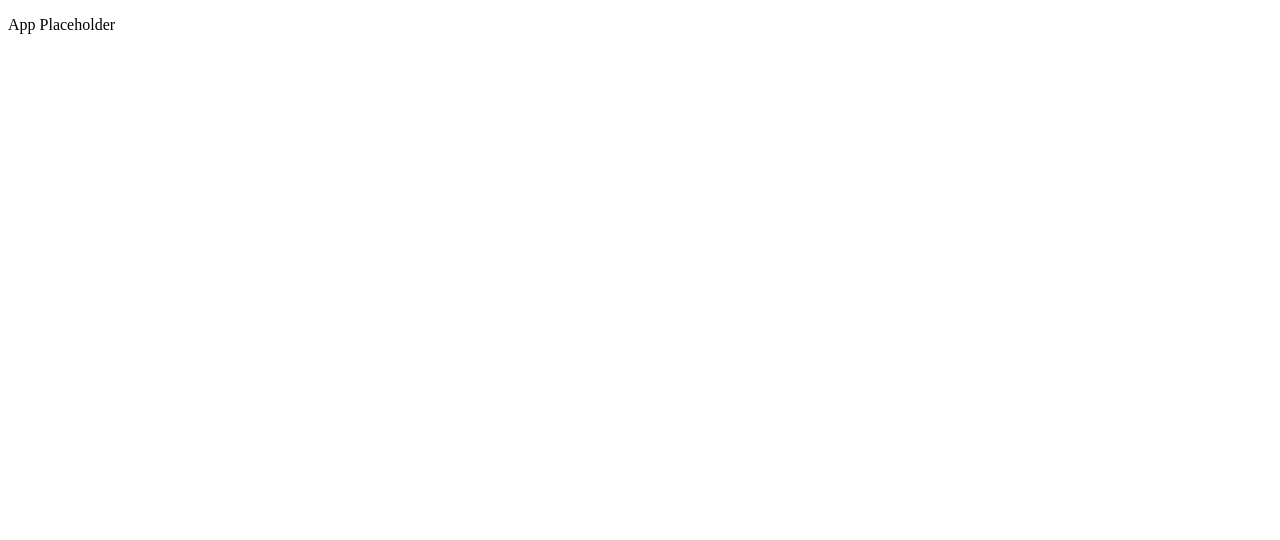
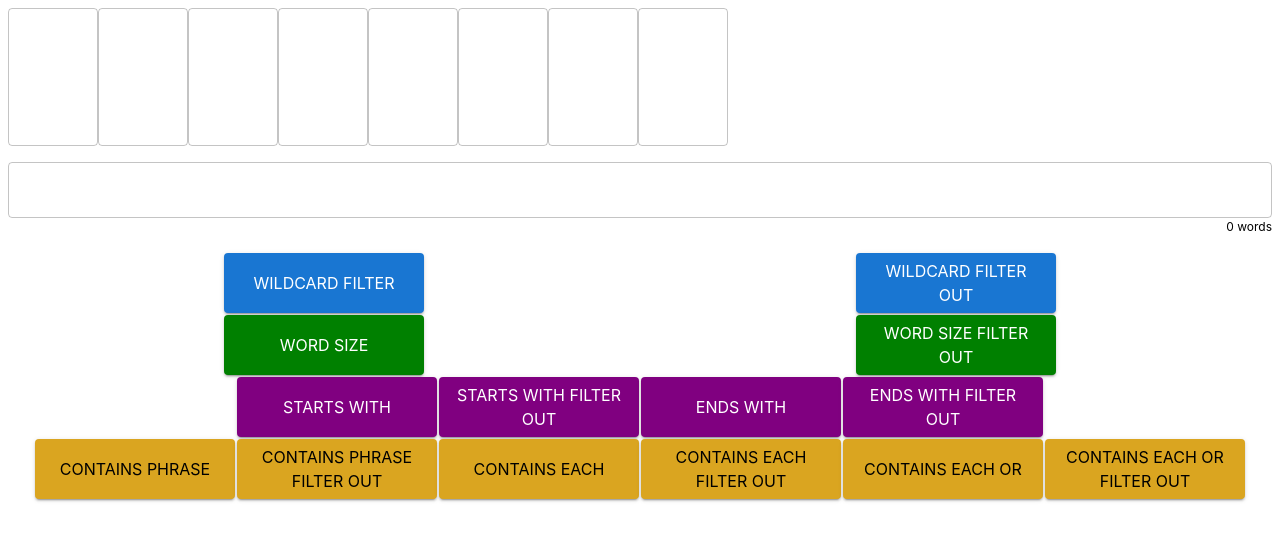
Before and after one commit to davideastmond/react-word-solver, a React (Vite) app: page / in a window 1280 px wide. Shown: the top 540 px of the page. Built offline with nearby package versions, Linux system fonts and the light colour scheme; no server answers.

Commit message:
updated App.tsx

```diff
--- a/src/App.tsx
+++ b/src/App.tsx
@@ -1,21 +1,8 @@
-import { useEffect } from "react";
 import "./App.css";
-import { loadWordList } from "./wordlist/word-list";
+import { GameBoard } from "./components/game-board/Game-Board";
 
 function App() {
-  useEffect(() => {
-    renderWordList();
-  }, []);
-
-  const renderWordList = async () => {
-    const list: string[] = await loadWordList();
-    console.log(list);
-  };
-  return (
-    <>
-      <p>App Placeholder</p>
-    </>
-  );
+  return <GameBoard />;
 }
 
 export default App;
```
